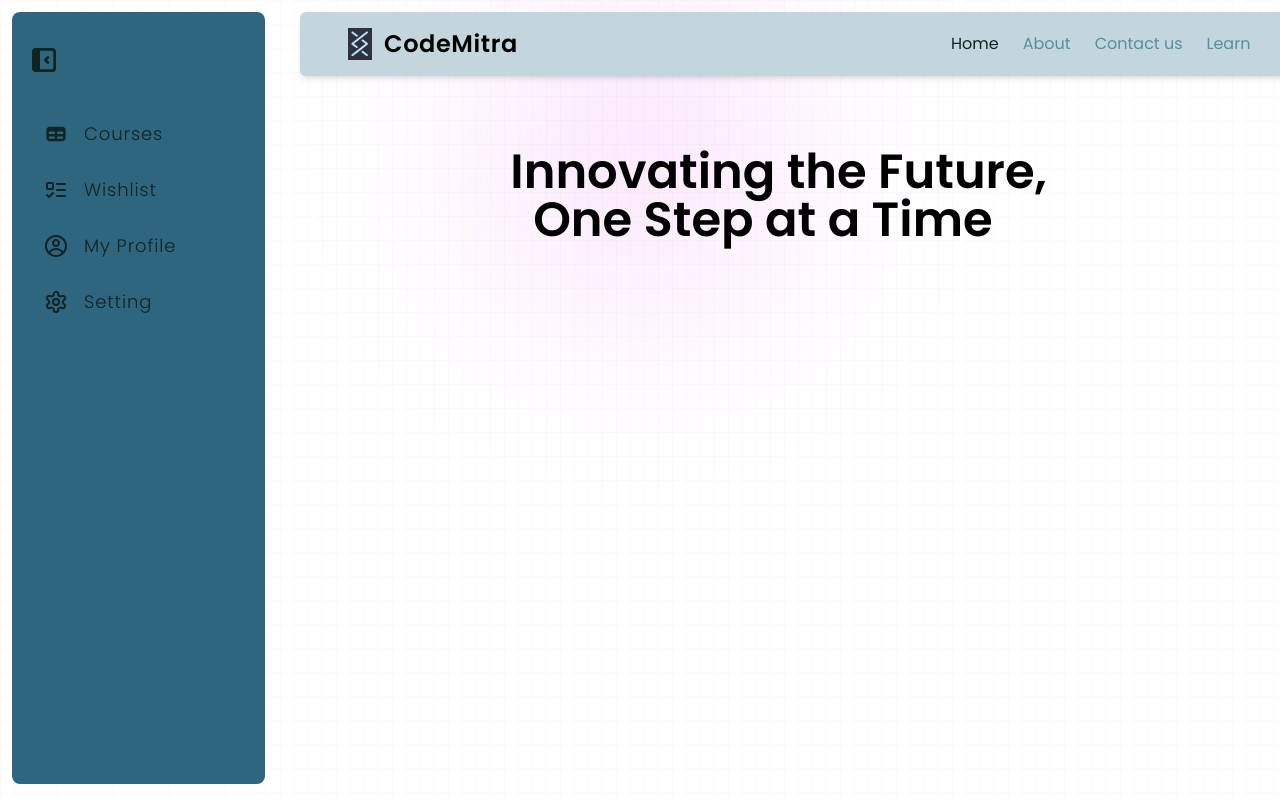
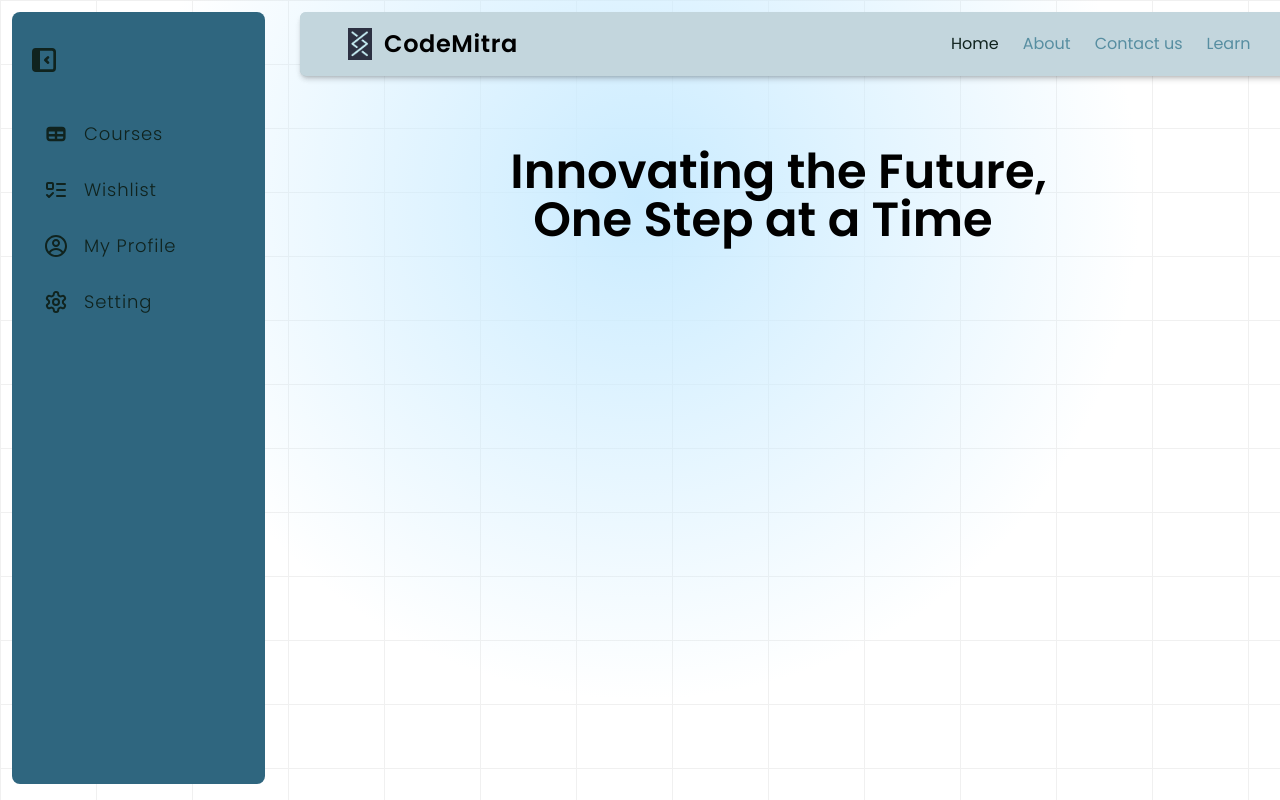
Before and after one commit to krishmungase/todoist, a React (Vite) app: page / in a window 1280 px wide. Built offline with nearby package versions, Linux system fonts and the light colour scheme.

Commit message:
add pages

```diff
--- a/src/App.jsx
+++ b/src/App.jsx
@@ -4,16 +4,21 @@ import { Route, Routes } from "react-router-dom"
 import Navbar from "./pages/navbar"
 import HomePage from "./pages/home-page"
 import DashboardLayout from "./layout/dashboard-layout"
+import AboutPage from "./pages/about"
+import ContactPage from "./pages/contact"
+import LearnPage from "./pages/learn"
 
 const App = () => {
   return (
     <div className="w-screen min-h-screen flex flex-col">
-      <div className="absolute inset-0 -z-10 size-full bg-white bg-[linear-gradient(to_right,#8080800a_1px,transparent_1px),linear-gradient(to_bottom,#8080800a_1px,transparent_1px)] bg-[size:14px_24px]">
-        <div className="absolute inset-x-0 top-0 -z-10 m-auto size-[310px] rounded-full bg-fuchsia-400 opacity-20 blur-[100px]" />
-      </div>
+      <div class="absolute inset-0 -z-10 h-full w-full bg-white bg-[linear-gradient(to_right,#f0f0f0_1px,transparent_1px),linear-gradient(to_bottom,#f0f0f0_1px,transparent_1px)] bg-[size:6rem_4rem]"><div class="absolute bottom-0 left-0 right-0 top-0 bg-[radial-gradient(circle_500px_at_50%_200px,#C9EBFF,transparent)]"></div></div>
+      <Navbar />
       <Routes>
         <Route path="/" element={<DashboardLayout />}>
           <Route path="/" element={<HomePage />} />
+          <Route path="/about" element={<AboutPage />} />
+          <Route path="/contact" element={<ContactPage />} />
+          <Route path="/learn" element={<LearnPage />} />
         </Route>
       </Routes>
     </div >
```
